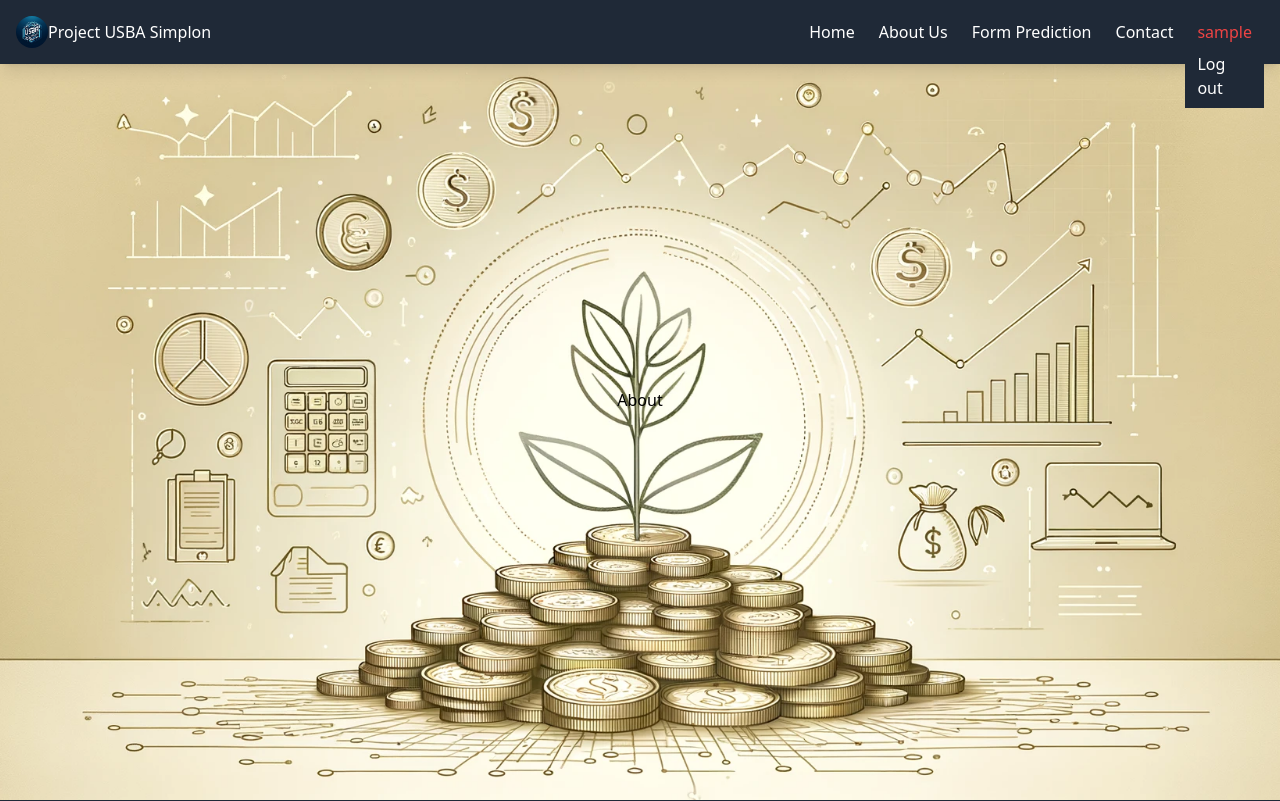
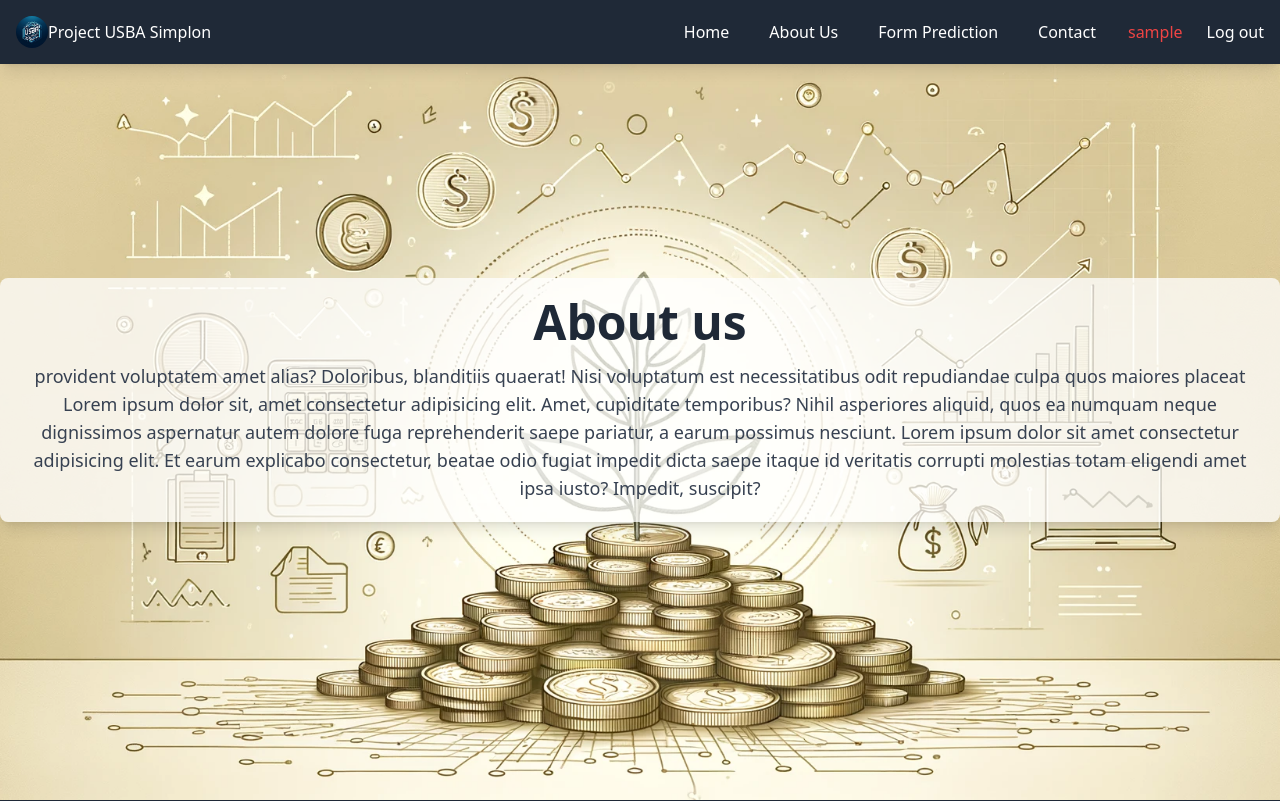
Before and after one commit to AntoineMLD/working_Sba, a Django app: page /about/ in a window 1280 px wide. Shown: the top 801 px of the page. Run offline with Django 4.2, Linux system fonts and the light colour scheme; the visitor is signed in with stand-in values (Sample User, id 1); parts of the project's set-up code (start-up, migrations or seed data) failed here and were passed over; some libraries are stand-ins or nearby versions.

Commit message:
finitions

```diff
--- a/api/model_utils.py
+++ b/api/model_utils.py
@@ -1,9 +1,15 @@
 from joblib import load
 
+# Fonction pour charger un modèle à partir d'un fichier .pkl.
 def load_model(path='modele_usba.pkl'):
+    # La fonction load de joblib est utilisée pour charger le modèle.
     model = load(path)
+    # Le modèle chargé est retourné.
     return model
 
+# Fonction pour faire des prédictions avec un modèle donné sur des données fournies.
 def prediction(model, data):
+    # Le modèle est utilisé pour faire des prédictions sur les données.
     predictions = model.predict(data)
+    # Les prédictions sont retournées.
     return predictions
--- a/web/main/templates/main/about.html
+++ b/web/main/templates/main/about.html
@@ -1,10 +1,6 @@
 {% extends "base.html" %}
 {% load static %}
 {% block content %}
-
-
-
-<h1>About</h1>
 
 
 
@@ -13,5 +9,11 @@
 
 
 
+<div id="home" class="bg-cover bg-fixed bg-center; height: 100vh; display: flex; justify-content: center; align-items: center;">
+    <div class="intro-text text-center p-5 bg-white bg-opacity-75 rounded-lg shadow-lg">
+      <h1 class="text-4xl lg:text-5xl font-bold text-gray-800">About us </h1>
+      <p class="mt-4 text-lg text-gray-700">provident voluptatem amet alias? Doloribus, blanditiis quaerat! Nisi voluptatum est necessitatibus odit repudiandae culpa quos maiores placeat Lorem ipsum dolor sit, amet consectetur adipisicing elit. Amet, cupiditate temporibus? Nihil asperiores aliquid, quos ea numquam neque dignissimos aspernatur autem dolore fuga reprehenderit saepe pariatur, a earum possimus nesciunt. Lorem ipsum dolor sit amet consectetur adipisicing elit. Et earum explicabo consectetur, beatae odio fugiat impedit dicta saepe itaque id veritatis corrupti molestias totam eligendi amet ipsa iusto? Impedit, suscipit? </p>
 
+    </div>
+  </div>
 {% endblock content %}
--- a/web/main/templates/main/login.html
+++ b/web/main/templates/main/login.html
@@ -3,7 +3,7 @@
 {% load widget_tweaks %}
 {% block content %}
 
-<div class="flex justify-center items-center min-h-screen bg-gray-100">
+<div class="flex justify-center items-center bg-gray-100 p-5">
     <form method="post" class="w-full max-w-xs">
       {% csrf_token %}
       <div class="mb-4">
--- a/web/static/css/output.css
+++ b/web/static/css/output.css
@@ -845,6 +845,18 @@ select {
   margin-top: 2rem;
 }
 
+.mt-5 {
+  margin-top: 1.25rem;
+}
+
+.mt-7 {
+  margin-top: 1.75rem;
+}
+
+.mt-11 {
+  margin-top: 2.75rem;
+}
+
 .block {
   display: block;
 }
@@ -959,6 +971,26 @@ select {
   gap: 1rem;
 }
 
+.gap-3 {
+  gap: 0.75rem;
+}
+
+.gap-6 {
+  gap: 1.5rem;
+}
+
+.gap-7 {
+  gap: 1.75rem;
+}
+
+.gap-1 {
+  gap: 0.25rem;
+}
+
+.gap-16 {
+  gap: 4rem;
+}
+
 .space-y-3 > :not([hidden]) ~ :not([hidden]) {
   --tw-space-y-reverse: 0;
   margin-top: calc(0.75rem * calc(1 - var(--tw-space-y-reverse)));
@@ -1026,6 +1058,11 @@ select {
   background-color: rgb(255 255 255 / var(--tw-bg-opacity));
 }
 
+.bg-slate-500 {
+  --tw-bg-opacity: 1;
+  background-color: rgb(100 116 139 / var(--tw-bg-opacity));
+}
+
 .bg-opacity-75 {
   --tw-bg-opacity: 0.75;
 }
@@ -1056,6 +1093,10 @@ select {
 
 .p-2 {
   padding: 0.5rem;
+}
+
+.p-6 {
+  padding: 1.5rem;
 }
 
 .px-3 {
@@ -1160,6 +1201,11 @@ select {
 .text-white {
   --tw-text-opacity: 1;
   color: rgb(255 255 255 / var(--tw-text-opacity));
+}
+
+.text-blue-500 {
+  --tw-text-opacity: 1;
+  color: rgb(59 130 246 / var(--tw-text-opacity));
 }
 
 .shadow-lg {
--- a/web/templates/includes/header.html
+++ b/web/templates/includes/header.html
@@ -12,23 +12,19 @@
       <span class="icon-bar h-1 w-6 my-1 bg-white"></span>
     </button>
     <div id="navbar-menu" aria-labelledby="navbar-toggle">
-      <ul class="flex flex-col lg:flex-row list-none mt-4 lg:mt-0">
-        <li class="navbar-item"><a class="px-3 py-2 rounded text-white hover:bg-gray-700 hover:text-white" href="{% url 'home' %}">Home</a></li>
-        <li class="navbar-item"><a class="px-3 py-2 rounded text-white hover:bg-gray-700 hover:text-white" href="{% url 'about' %}">About Us</a></li>
-        <li class="navbar-item"><a class="px-3 py-2 rounded text-white hover:bg-gray-700 hover:text-white" href="{% url 'formulaire' %}">Form Prediction</a></li>
-        <li class="navbar-item"><a class="px-3 py-2 rounded text-white hover:bg-gray-700 hover:text-white" href="{% url 'contact' %}">Contact</a></li>
+      <ul class="flex flex-col lg:flex-row list-none mt-4 lg:mt-0 gap-6">
+        <li class="navbar-item"><a class="p-2 rounded text-white hover:bg-gray-700 hover:text-white" href="{% url 'home' %}">Home</a></li>
+        <li class="navbar-item"><a class="p-2 rounded text-white hover:bg-gray-700 hover:text-white" href="{% url 'about' %}">About Us</a></li>
+        <li class="navbar-item"><a class="p-2 rounded text-white hover:bg-gray-700 hover:text-white" href="{% url 'formulaire' %}">Form Prediction</a></li>
+        <li class="navbar-item"><a class="p-2 rounded text-white hover:bg-gray-700 hover:text-white" href="{% url 'contact' %}">Contact</a></li>
 
         <!-- Authentication Links -->
         {% if user.is_authenticated %}
-          <li class="relative">
-            <span class="px-3 py-2 rounded text-red-500 hover:bg-gray-700 hover:text-white">{{ user.get_username }}</span>
-            <ul class="absolute bg-gray-800 text-white">
-              <li><a href="{% url 'logout' %}" class="block px-3 py-2 text-white hover:bg-gray-700">Log out</a></li>
-            </ul>
-          </li>
+          <li class="rounded text-red-500 hover:bg-gray-700 hover:text-white">{{ user.get_username }}</li>
+          <li class="text-white"><a href="{% url 'logout' %}" class="hover:bg-gray-700">Log out</a></li>
         {% else %}
-          <li><a class="px-3 py-2 rounded text-white hover:bg-gray-700 hover:text-white" href="{% url 'login' %}">Login</a></li>
-          <li><a class="px-3 py-2 rounded text-white hover:bg-gray-700 hover:text-white" href="{% url 'register' %}">Register</a></li>
+          <li><a class="p-2 rounded text-white hover:bg-gray-700 hover:text-white" href="{% url 'login' %}">Login</a></li>
+          <li><a class="p-2 rounde-lg text-white hover:bg-gray-700 hover:text-white" href="{% url 'register' %}">Register</a></li>
 
         {% endif %}
       </ul>
```
Also changed, not shown: web/main/forms.py (+9 -0 lines), web/main/templates/main/formulaire.html (+13 -13 lines).
